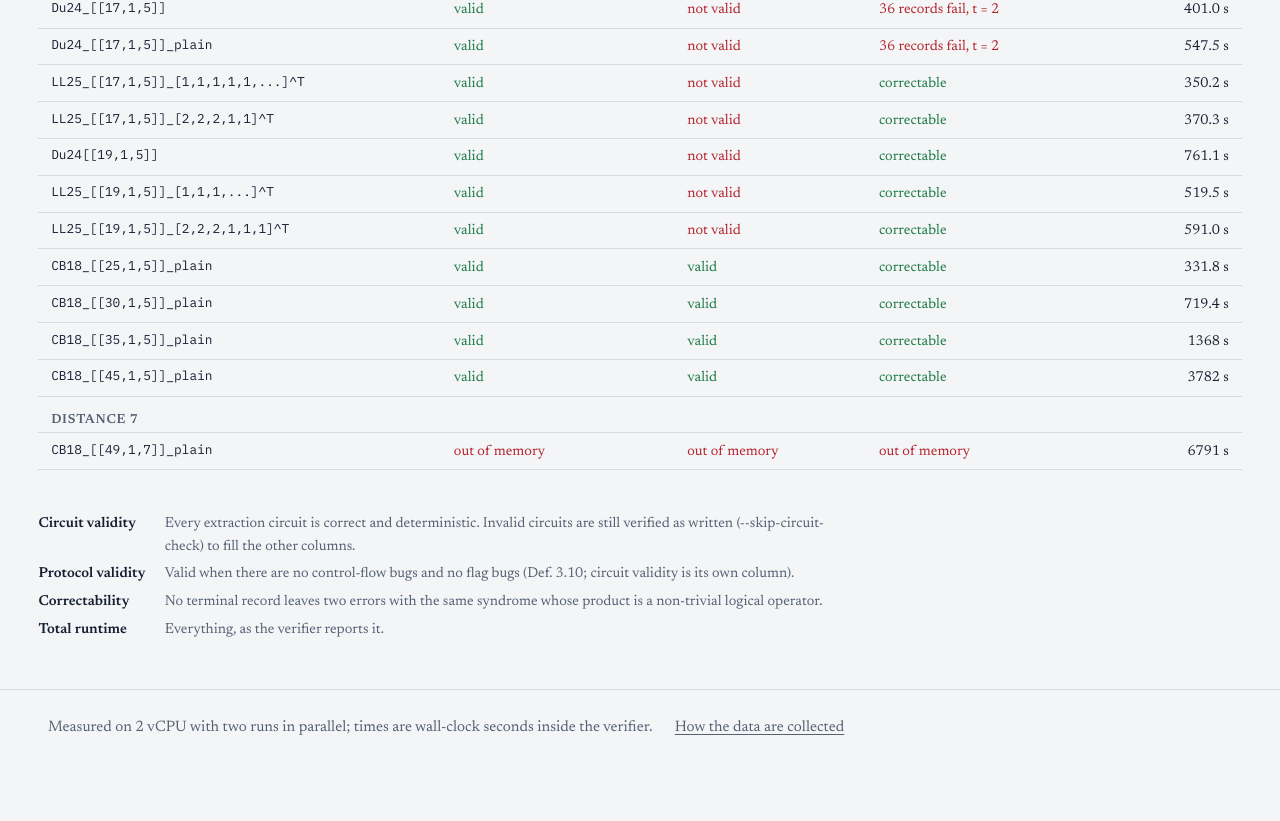
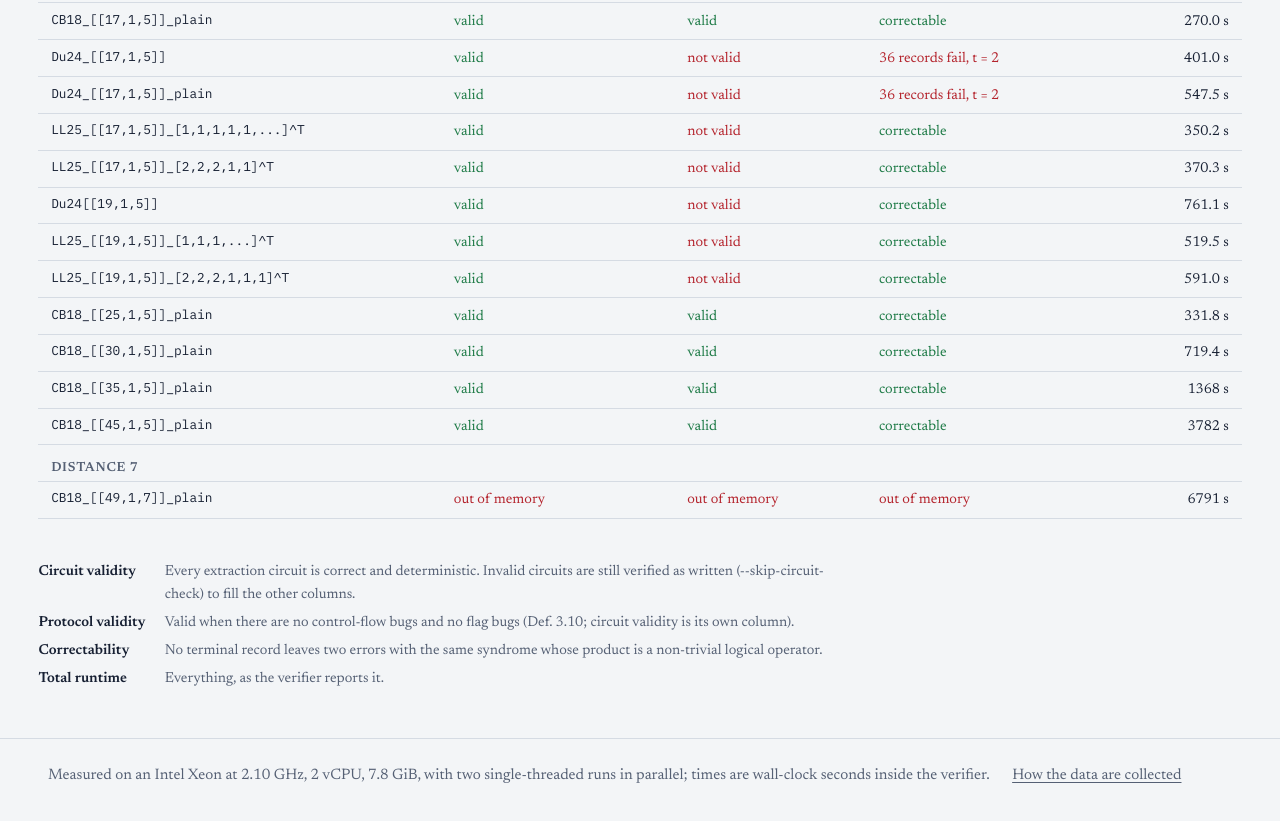
Before and after one commit to jtsai1120/flag-protocol-verifier, a plain HTML site: page site/results/index.html in a window 1280 px wide. Shown: the part 885-1706 px from the top of the page. Before the commit the page ends 1664 px from the top, so only its background shows below. Drawn offline with Linux system fonts and the light colour scheme.

Commit message:
Results page: state the machine (Xeon 2.10 GHz, 2 vCPU, 7.8 GiB) and that runs are single-threaded, two in parallel
Co-Authored-By: Claude Opus 5.5 <noreply@anthropic.com>
Claude-Session: https://claude.ai/code/session_018yF9asU9drnaoCXQ2wLC3v

```diff
--- a/site/results/index.html
+++ b/site/results/index.html
@@ -28,6 +28,7 @@
   <div class="results-head">
     <h1>Results</h1>
     <p class="lede-sm">Every bundled protocol, verified natively with input errors (<i>r</i> + <i>s</i> ≤ <i>t</i>) and all three checks: circuit validity, protocol validity and correctability. Rows are protocols; choose the columns below. Each run is its own process, so its peak memory is its own.</p>
+    <p class="meta-line">Machine: a KVM virtual machine with an Intel Xeon processor at 2.10 GHz, 2 vCPU (2 cores, 1 thread per core) and 7.8 GiB of memory, of which about 5.7 GiB is available to the runs. The verifier is single-threaded; two runs go in parallel, one per vCPU.</p>
     <p class="meta-line" id="meta-line">Loading results…</p>
   </div>
 
@@ -57,7 +58,7 @@
 </main>
 
 <footer class="site">
-  <span>Measured on 2 vCPU with two runs in parallel; times are wall-clock seconds inside the verifier.</span>
+  <span>Measured on an Intel Xeon at 2.10 GHz, 2 vCPU, 7.8 GiB, with two single-threaded runs in parallel; times are wall-clock seconds inside the verifier.</span>
   <a href="https://github.com/jtsai1120/flag-protocol-verifier/blob/main/tools/site_bench.py">How the data are collected</a>
 </footer>
 
```
